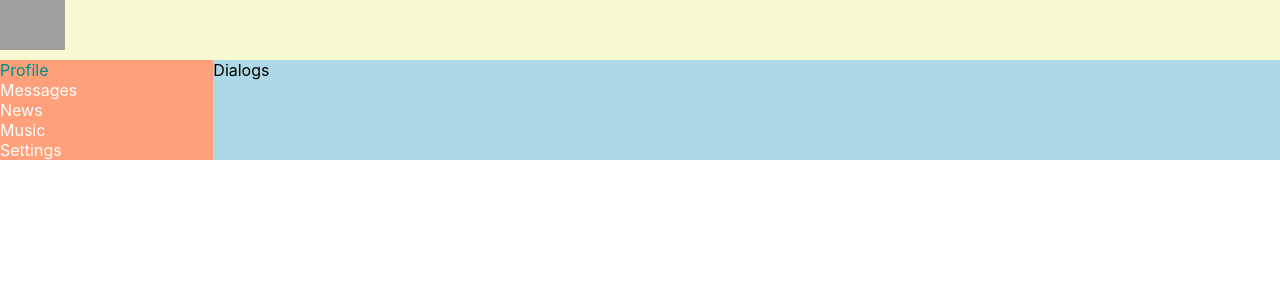
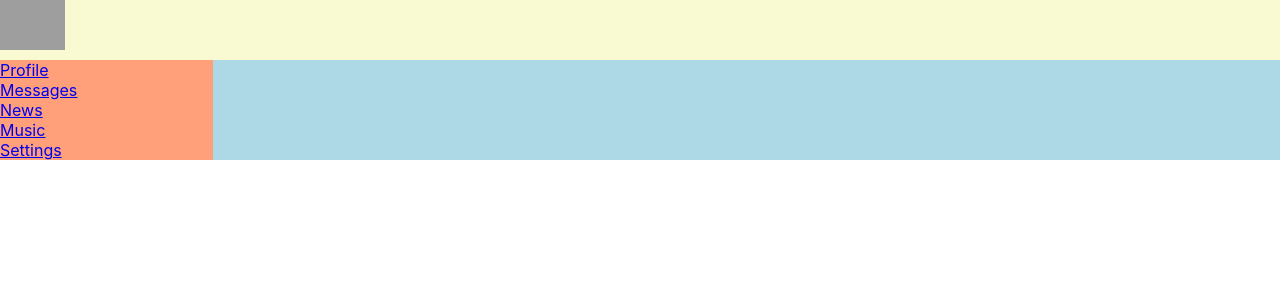
Before and after one commit to NikitaPetrovskiy/React_First_Practice, a React (Create React App) app: page / in a window 1280 px wide. Shown: the top 300 px of the page. Built offline with nearby package versions, Linux system fonts and the light colour scheme; grey boxes are pictures that could not be loaded.

Commit message:
Installed 'react-router-dom' module, did links to 'Profile' and 'Dialogs' components using 'BrowserRouter'

```diff
--- a/package.json
+++ b/package.json
@@ -5,6 +5,7 @@
   "dependencies": {
     "react": "^16.8.6",
     "react-dom": "^16.8.6",
+    "react-router-dom": "^5.0.1",
     "react-scripts": "3.0.1"
   },
   "scripts": {
--- a/src/App.js
+++ b/src/App.js
@@ -1,4 +1,5 @@
 import React from 'react';
+import {BrowserRouter, Route} from "react-router-dom";
 import './App.css';
 import Header from "./components/Header/Header";
 import Navbar from "./components/Navbar/Navbar";
@@ -6,16 +7,18 @@ import Profile from "./components/Profile/Profile";
 import Dialogs from "./components/Dialogs/Dialogs";
 
 
-function App() {
+function App(props) {
   return (
+      <BrowserRouter>
           <div className="app-wrapper">
              <Header/>
              <Navbar/>
              <article className="app-wrapper-content">
-        {/*<Profile/>*/}
-        <Dialogs/>
+                 <Route path='/profile' component={Profile}/>
+                 <Route path='/dialogs'  component={Dialogs}/>
              </article>
           </div>
+      </BrowserRouter>
   );
 };
 
--- a/src/components/Navbar/Navbar.jsx
+++ b/src/components/Navbar/Navbar.jsx
@@ -4,11 +4,11 @@ import styles from './Navbar.module.css'
 const Navbar = () => {
     return (
         <nav className={styles.nav}>
-            <div className={`${styles.item} ${styles.active}`}><a href="#"></a>Profile</div>
-            <div className={styles.item}><a href="#"></a>Messages</div>
-            <div className={styles.item}><a href="#"></a>News</div>
-            <div className={styles.item}><a href="#"></a>Music</div>
-            <div className={styles.item}><a href="#"></a>Settings</div>
+            <div className={`${styles.item} ${styles.active}`}><a href="/profile">Profile</a></div>
+            <div className={styles.item}><a href="/dialogs">Messages</a></div>
+            <div className={styles.item}><a href="/news">News</a></div>
+            <div className={styles.item}><a href="/music">Music</a></div>
+            <div className={styles.item}><a href="/settings">Settings</a></div>
         </nav>
     )
 };
```
Also changed, not shown: 1 other file (tests, documents, lock files or other folders). Lines whose indentation alone changed are shown as unchanged.
